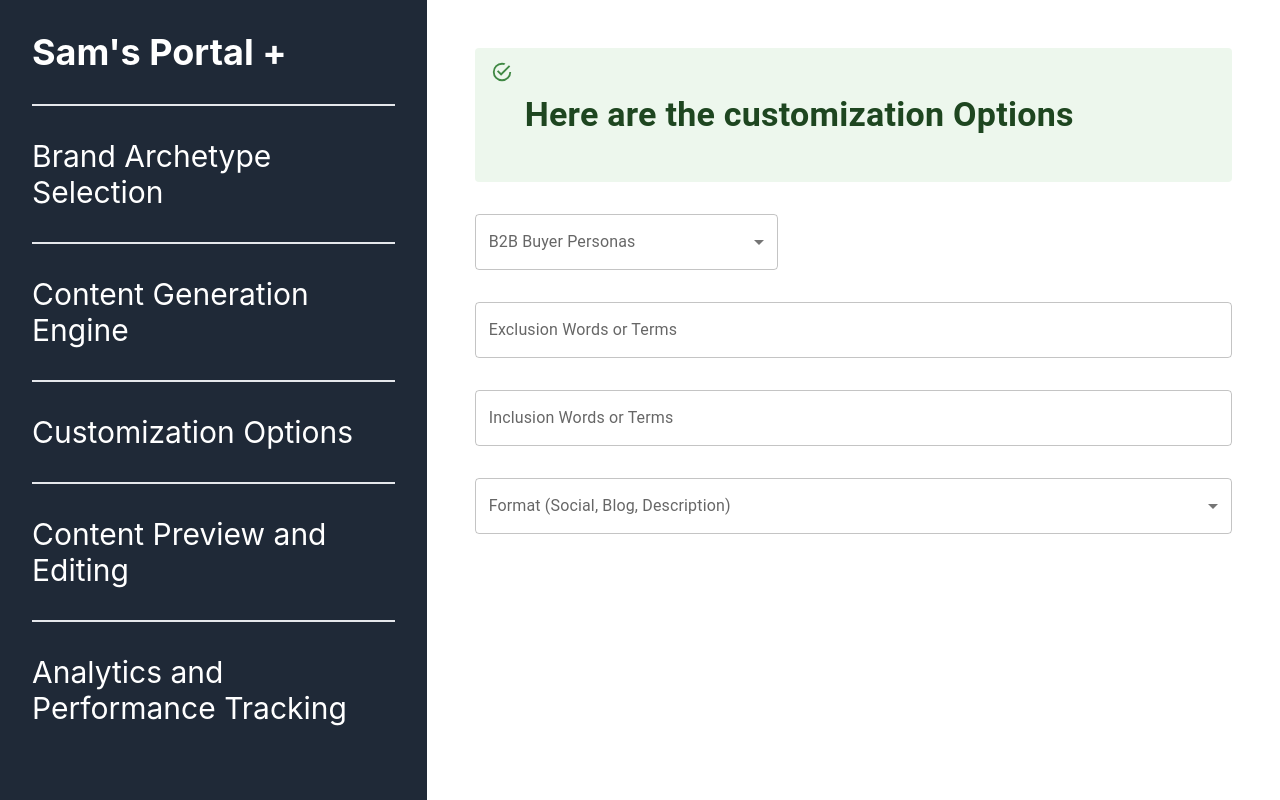
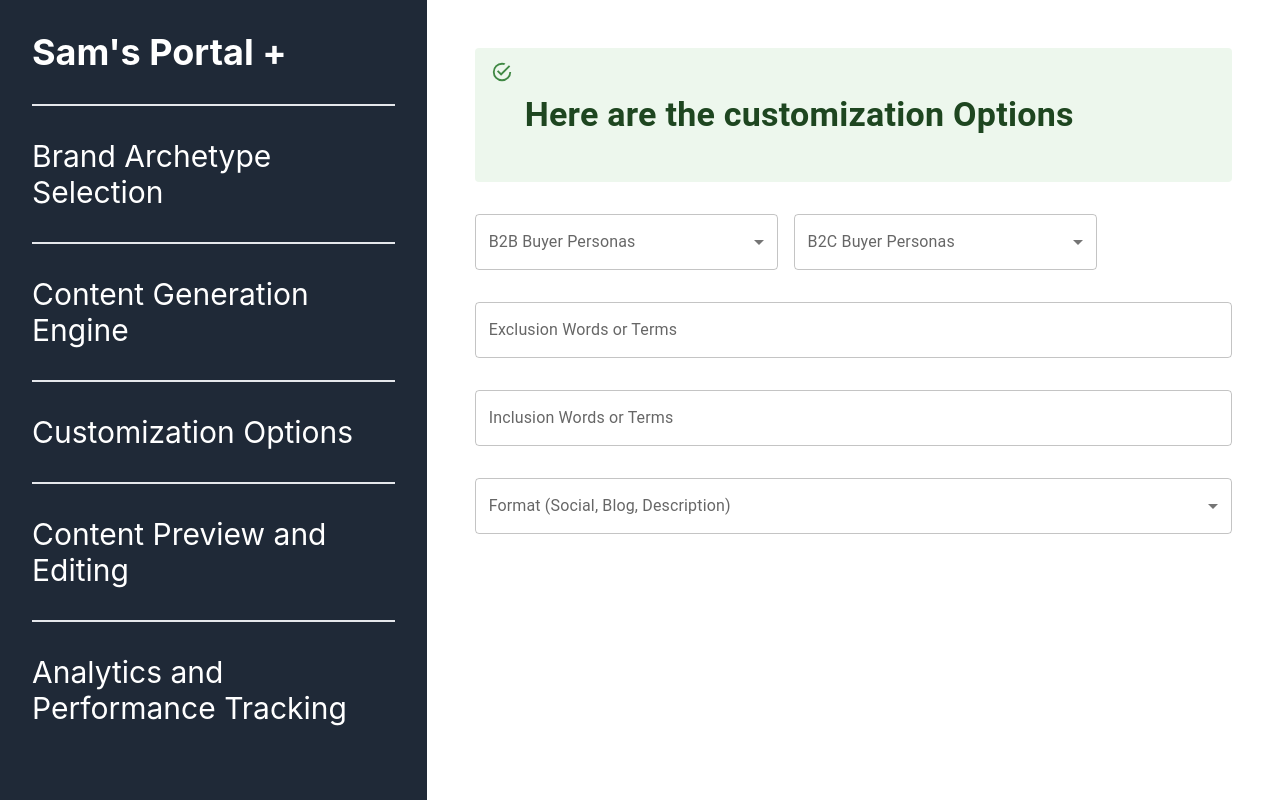
Before and after one commit to richswift426/archytype, a React (Create React App) app: page /custom in a window 1280 px wide. Built offline with nearby package versions, Linux system fonts and the light colour scheme.

Commit message:
Add b2c persona select component

```diff
--- a/src/pages/customization/index.jsx
+++ b/src/pages/customization/index.jsx
@@ -39,6 +39,10 @@ export default function Customization() {
     setb2bPersonas(e.target.value);
   };
 
+  const handleB2CBuyerPersonas = (e) => {
+    setb2cPersonas(e.target.value);
+  };
+
   useEffect(() => {
     console.log(exclusion);
     console.log(inclusion);
@@ -65,6 +69,22 @@ export default function Customization() {
           onChange={handleB2BBuyerPersonas}
         >
           {b2bBuyerPersonas.map(({ title }, index) => (
+            <MenuItem value={title} key={index}>
+              {title}
+            </MenuItem>
+          ))}
+        </Select>
+      </FormControl>
+      <FormControl sx={{ minWidth: '40%', marginTop: 4, marginLeft: 2 }}>
+        <InputLabel>B2C Buyer Personas</InputLabel>
+        <Select
+          labelId="demo-simple-select-helper-label"
+          id="demo-simple-select-helper"
+          value={b2cPersonas}
+          label="B2C Buyer Personas"
+          onChange={handleB2CBuyerPersonas}
+        >
+          {b2cBuyerPersonas.map(({ title }, index) => (
             <MenuItem value={title} key={index}>
               {title}
             </MenuItem>
```
